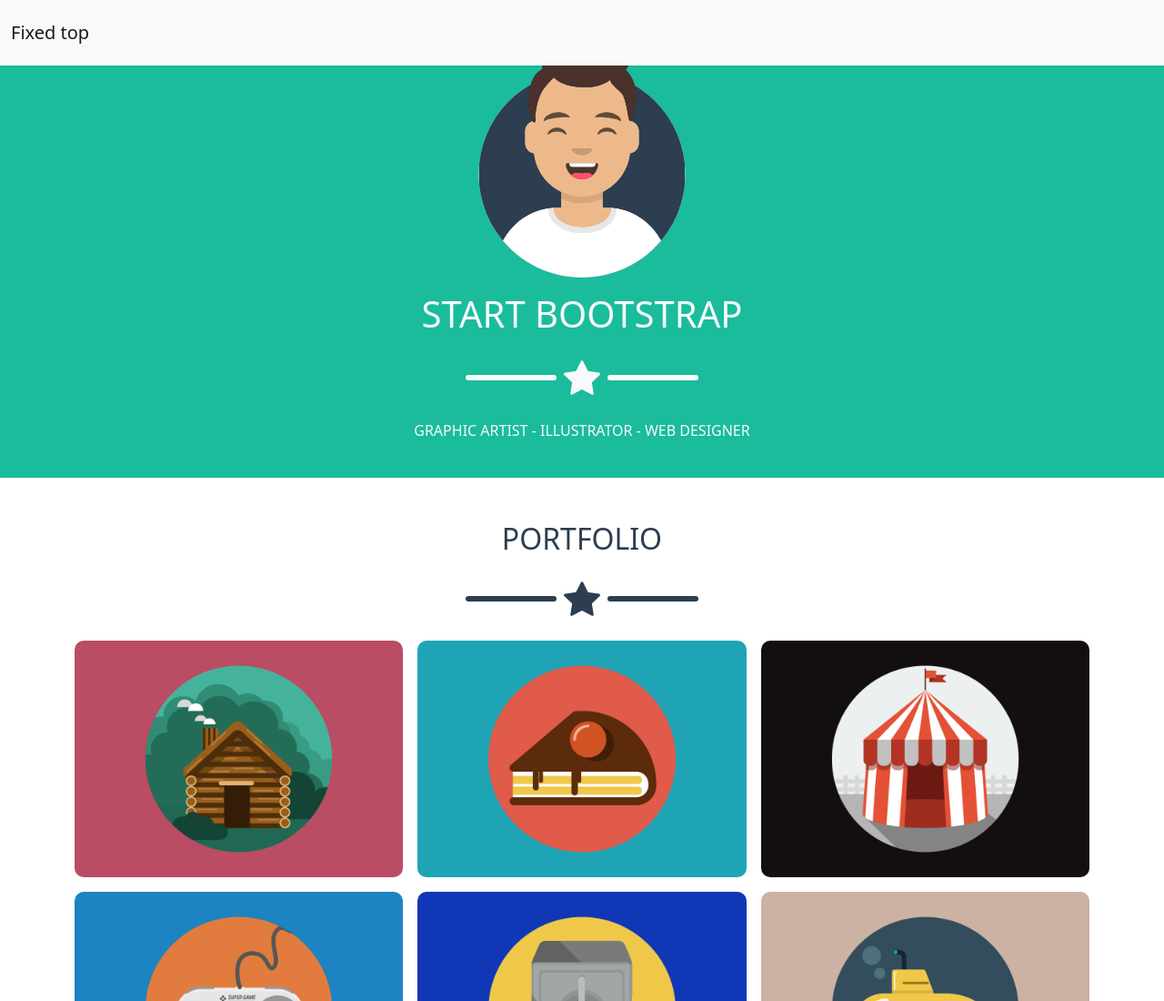
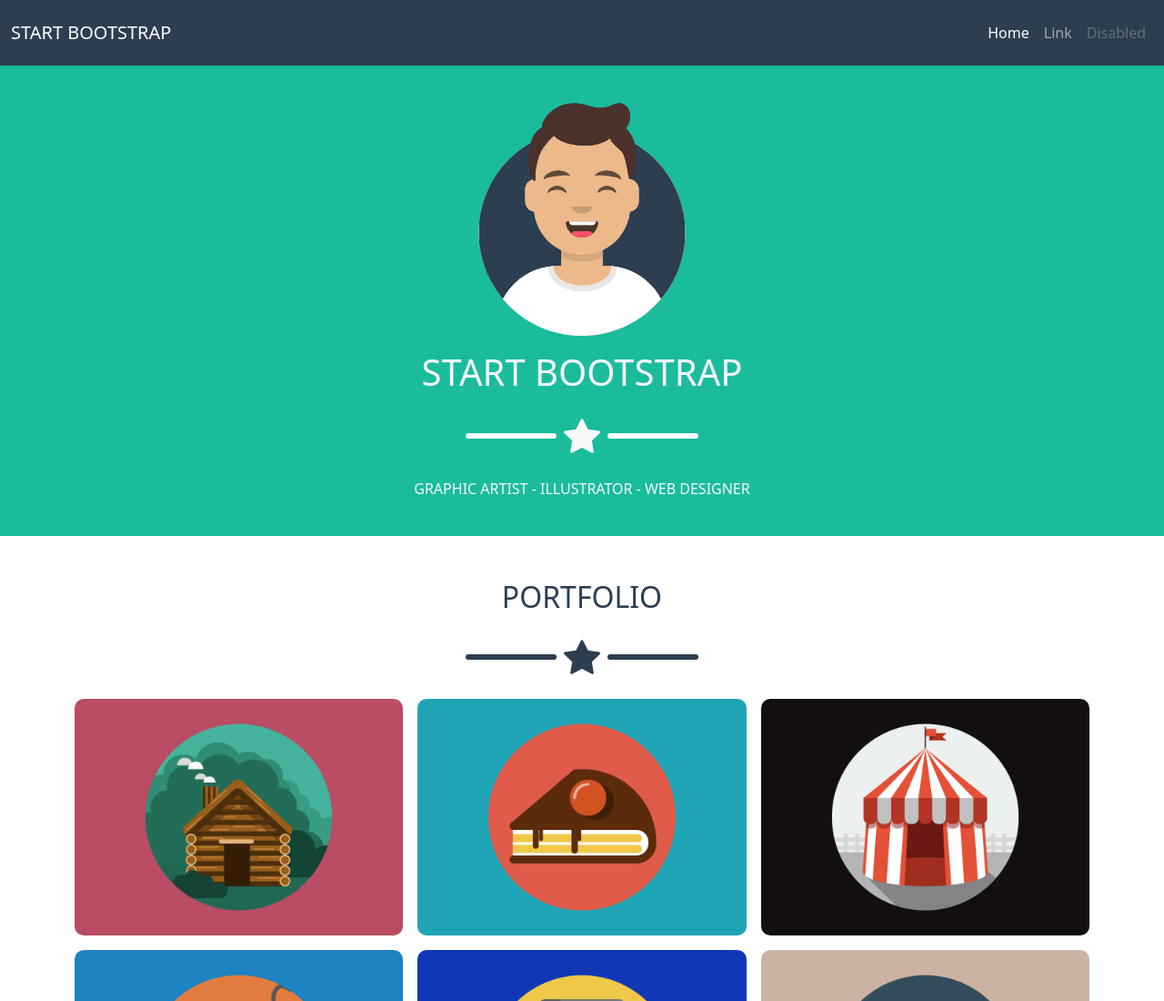
Before and after one commit to LauraMargherita25/html-css-bootstrap-freelancer, a plain HTML site: page index.html in a window 1280 px wide. Shown: the top 1100 px of the page at 91% size. Drawn offline with nearby package versions, Linux system fonts and the light colour scheme.

Commit message:
Add nav-bar

```diff
--- a/index.html
+++ b/index.html
@@ -10,20 +10,38 @@
     <title>html-css-bootstrap-freelancer</title>
 
     <link href="https://cdn.jsdelivr.net/npm/bootstrap@5.1.3/dist/css/bootstrap.min.css" rel="stylesheet"
-        integrity="sha384-1BmE4kWBq78iYhFldvKuhfTAU6auU8tT94WrHftjDbrCEXSU1oBoqyl2QvZ6jIW3" crossorigin="anonymous">
+    integrity="sha384-1BmE4kWBq78iYhFldvKuhfTAU6auU8tT94WrHftjDbrCEXSU1oBoqyl2QvZ6jIW3" crossorigin="anonymous">
+    <script src="https://cdn.jsdelivr.net/npm/bootstrap@5.1.3/dist/js/bootstrap.bundle.min.js" integrity="sha384-ka7Sk0Gln4gmtz2MlQnikT1wXgYsOg+OMhuP+IlRH9sENBO0LRn5q+8nbTov4+1p" crossorigin="anonymous"></script>
     <link rel="stylesheet" href="style/style.css">
 
     <link rel="stylesheet" href="https://cdn.jsdelivr.net/npm/bootstrap-icons@1.8.1/font/bootstrap-icons.css">
     <link rel="stylesheet" href="https://cdnjs.cloudflare.com/ajax/libs/font-awesome/6.0.0/css/all.min.css" integrity="sha512-9usAa10IRO0HhonpyAIVpjrylPvoDwiPUiKdWk5t3PyolY1cOd4DSE0Ga+ri4AuTroPR5aQvXU9xC6qOPnzFeg==" crossorigin="anonymous" referrerpolicy="no-referrer" />
+
 </head>
 
 <body>
 
     <header class="py-2">
 
-        <nav class="navbar fixed-top navbar-light bg-light">
+        <nav class="navbar fixed-top navbar-expand-sm navbar-dark">
             <div class="container-fluid">
-              <a class="navbar-brand" href="#">Fixed top</a>
+                <a class="navbar-brand text-uppercase" href="#">start bootstrap</a>
+                <button class="navbar-toggler" type="button" data-bs-toggle="collapse" data-bs-target="#navbarSupportedContent" aria-controls="navbarSupportedContent" aria-expanded="false" aria-label="Toggle navigation">
+                    <span class="navbar-toggler-icon"></span>
+                </button>
+                <div class="collapse navbar-collapse flex-grow-0" id="navbarSupportedContent">
+                    <ul class="navbar-nav me-auto mb-lg-0">
+                        <li class="nav-item">
+                            <a class="nav-link active" aria-current="page" href="#">Home</a>
+                        </li>
+                        <li class="nav-item">
+                            <a class="nav-link" href="#">Link</a>
+                        </li>
+                        <li class="nav-item">
+                            <a class="nav-link disabled">Disabled</a>
+                        </li>
+                    </ul>
+                </div>
             </div>
         </nav>
 
@@ -57,7 +75,7 @@
 
     </header>
 
-    <section class="jumbotrone">
+    <section class="jumbotrone big_top_padding">
 
         <div class="container py-4">
 
--- a/style/style.css
+++ b/style/style.css
@@ -29,10 +29,14 @@ a{
 a:hover{
     color: white;
 }
+
+.big_top_padding{
+    padding-top: 4rem;
+}
 /* /general rules */
 
 /* bg color settings */
-header,
+.navbar,
 footer{
     background-color: var(--darkblue1);
 }
@@ -40,11 +44,6 @@ footer{
 .jumbotrone,
 .about{
     background-color: var(--green);
-}
-
-
-.form{
-    background-color: blue;
 }
 
 .info{
```
